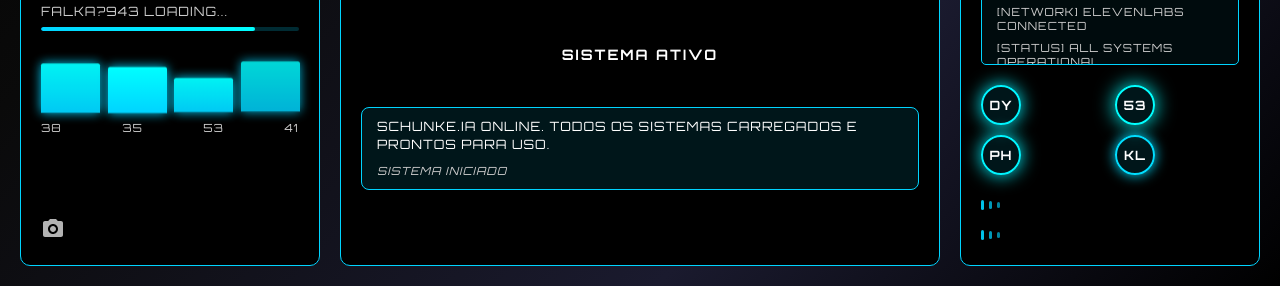
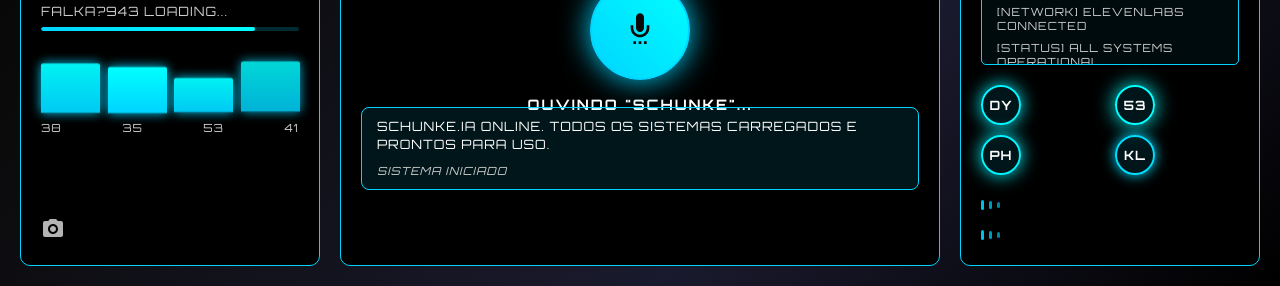
Before and after one commit to francainteligenciaindustrial-cyber/jarvisbiodiesel, a plain HTML site: page index.html in a window 1280 px wide. Shown: the part 514-800 px from the top of the page. Drawn offline with Linux system fonts and the light colour scheme; a script that the page names is missing.

Commit message:
Update index.html

```diff
--- a/index.html
+++ b/index.html
@@ -86,17 +86,19 @@
             </div>
 
             <div class="voice-controls">
-                <elevenlabs-convai
-                    id="schunkeWidget"
-                    agent-id="agent_5601kxpwvjzhfzqa2dakf1h64bn5"
-                    avatar-orb-color-1="#00d4ff"
-                    avatar-orb-color-2="#00ffff"
-                    action-text="FALAR COM SCHUNKE.IA"
-                    start-call-text="INICIAR"
-                    end-call-text="ENCERRAR"
-                ></elevenlabs-convai>
+                <button class="voice-button" id="voiceButton" title="Clique para falar, ou apenas diga 'Schunke'">
+                    <div class="mic-icon">
+                        <svg width="32" height="32" viewBox="0 0 24 24" fill="none">
+                            <path d="M12 1C10.34 1 9 2.34 9 4V12C9 13.66 10.34 15 12 15C13.66 15 15 13.66 15 12V4C15 2.34 13.66 1 12 1Z" fill="currentColor"/>
+                            <path d="M19 10V12C19 15.87 15.87 19 12 19C8.13 19 5 15.87 5 12V10H7V12C7 14.76 9.24 17 12 17C14.76 17 17 14.76 17 12V10H19Z" fill="currentColor"/>
+                            <path d="M11 22H13V24H11V22Z" fill="currentColor"/>
+                            <path d="M7 22H9V24H7V22Z" fill="currentColor"/>
+                            <path d="M15 22H17V24H15V22Z" fill="currentColor"/>
+                        </svg>
+                    </div>
+                </button>
                 <div class="voice-status" id="voiceStatus">
-                    <div class="status-text">SISTEMA ATIVO</div>
+                    <div class="status-text">OUVINDO "SCHUNKE"...</div>
                 </div>
             </div>
 
@@ -168,9 +170,10 @@
         </div>
     </div>
 
-    <!-- ElevenLabs widget library (the <elevenlabs-convai> tag itself now lives in the center HUD, inside .voice-controls) -->
-    <script src="https://unpkg.com/@elevenlabs/convai-widget-embed" async type="text/javascript"></script>
-
-    <script src="script.js"></script>
+    <!-- script.js is loaded as a module so it can import the real ElevenLabs
+         client SDK (@elevenlabs/client) directly — this gives us proper
+         programmatic start/stop control, which the <elevenlabs-convai>
+         widget did not reliably expose. -->
+    <script type="module" src="script.js"></script>
 </body>
 </html>
```
